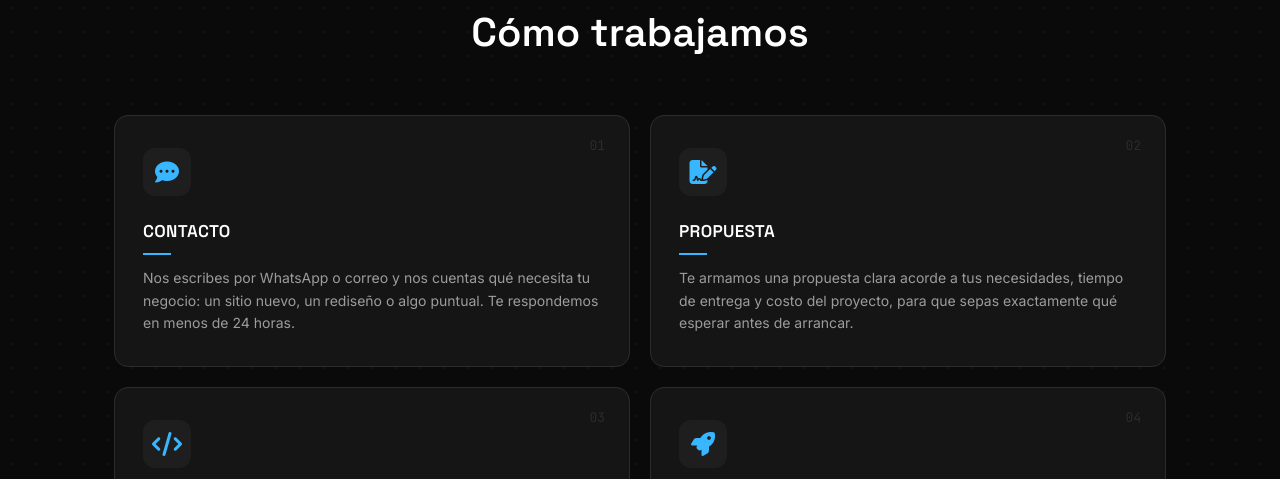
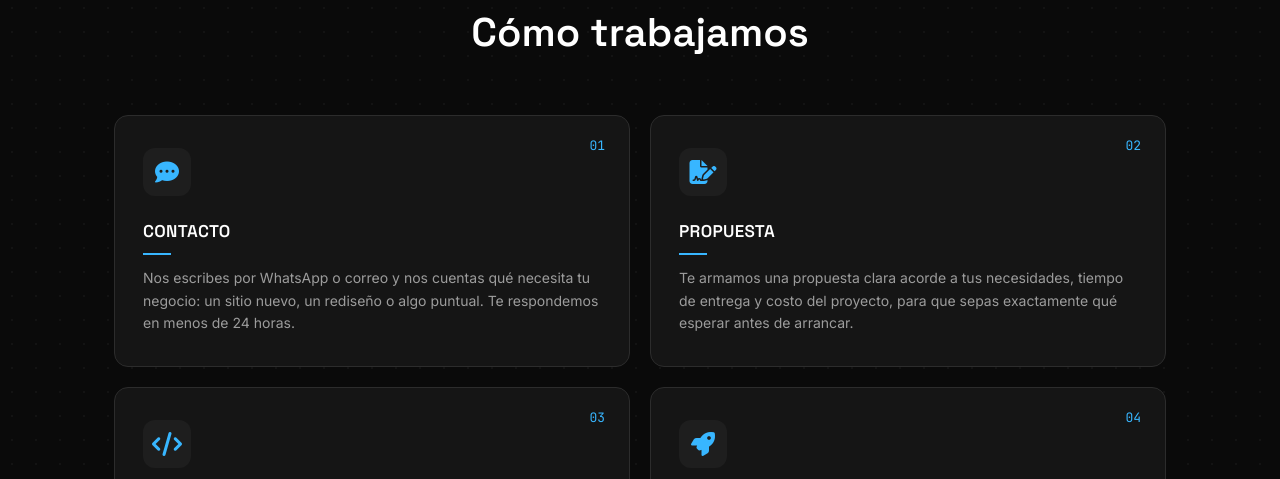
Before and after one commit to RicardoHdzm/jrhmweb, a plain HTML site: page index.html in a window 1280 px wide. Shown: the part 3460-3939 px from the top of the page. Drawn offline with Linux system fonts and the light colour scheme.

Commit message:
Update style.css

```diff
--- a/style.css
+++ b/style.css
@@ -486,7 +486,7 @@ button {
   right: 24px;
   font-family: var(--font-mono);
   font-size: 13px;
-  color: var(--border);
+  color: var(--accent);
 }
 
 :root[data-theme="light"] .process__number{
```
